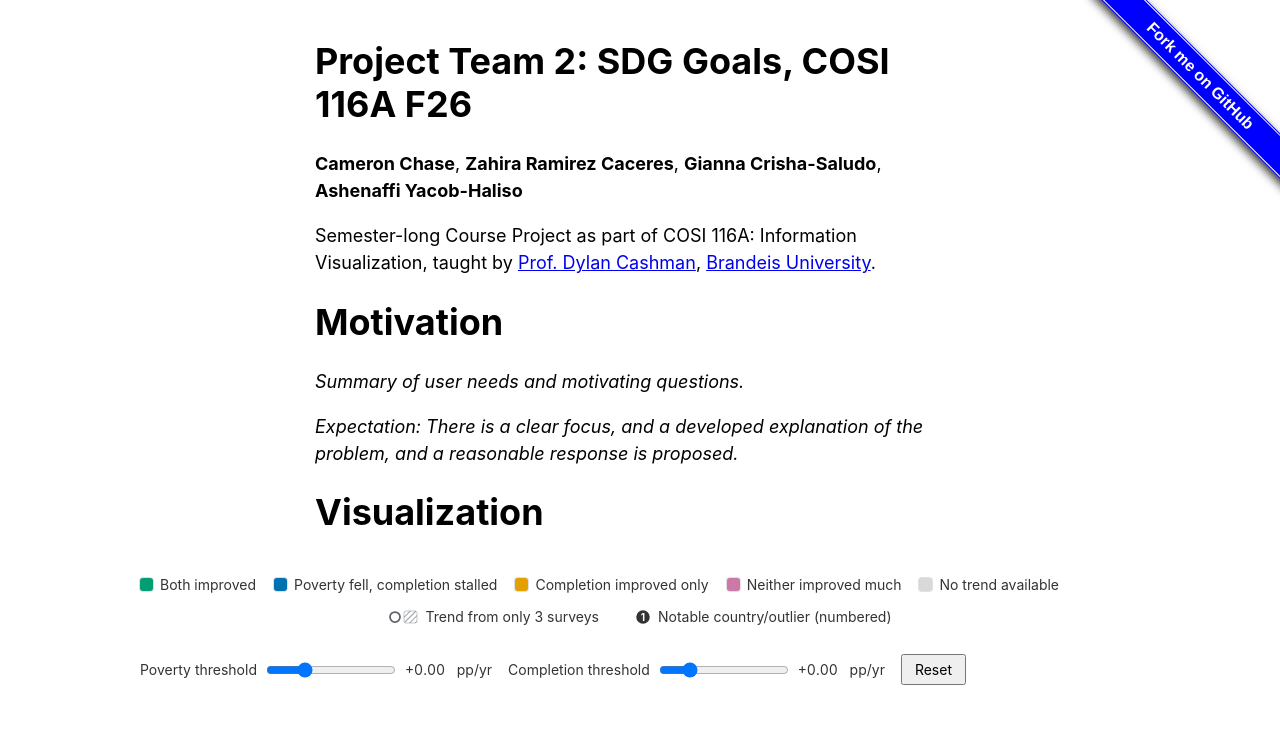
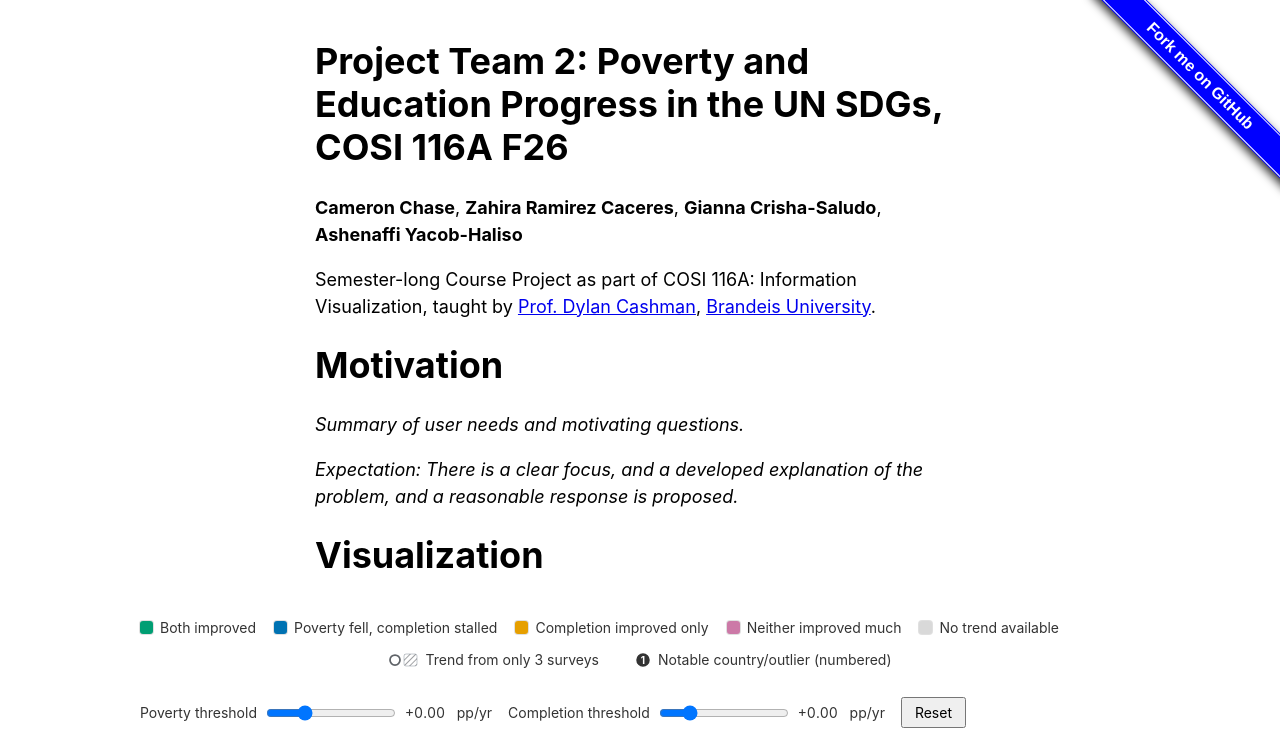
Before and after one commit to cameronschase/COSI116A-Group2-Final-Project, a plain HTML site: page index.html in a window 1280 px wide. Shown: the top 735 px of the page. Drawn offline with Linux system fonts and the light colour scheme.

Commit message:
Improve project title

```diff
--- a/index.html
+++ b/index.html
@@ -6,7 +6,7 @@
   <meta charset="utf-8">
 
   <!-- Title -->
-  <title>Project Team 2: SDG Goals, COSI 116A F26</title>
+  <title>Project Team 2: Poverty and Education Progress in the UN SDGs, COSI 116A F26</title>
 
   <!-- CSS Styling -->
   <link rel="stylesheet" href="style.css">
@@ -31,13 +31,7 @@
   <!-- Your writeup goes here -->
   <div class = "content-column">
 
-    <h1>Project Team 2: SDG Goals, COSI 116A F26</h1>
-
-    <!-- Other possible titles:
-     When Poverty Falls but Schooling Stalls
-     Poverty and Education Progress in the UN SDGs
-     Tracking SDG 1 and SDG 4 Side by Side
-     -->
+    <h1>Project Team 2: Poverty and Education Progress in the UN SDGs, COSI 116A F26</h1>
 
     <p><strong>Cameron Chase</strong>, <strong>Zahira Ramirez Caceres</strong>, <strong>Gianna Crisha-Saludo</strong>, <strong>Ashenaffi Yacob-Haliso</strong></p>
 
```
Also changed, not shown: 1 other file.
